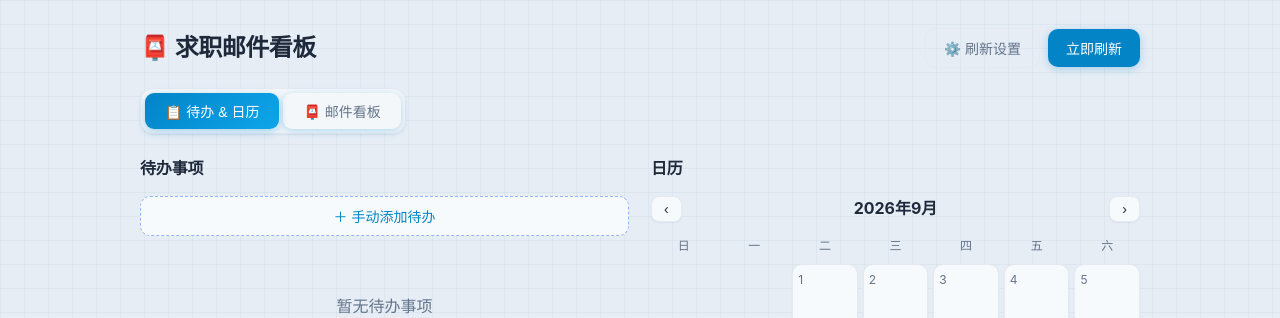
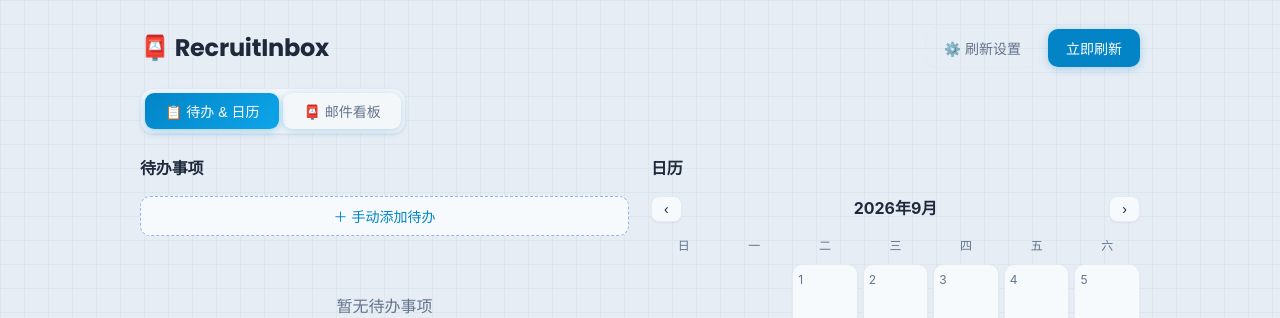
Before and after one commit to chellezheng-1199/RecruitInbox, a Flask app: page / in a window 1280 px wide. Shown: the top 318 px of the page. Run offline with Flask 3, Linux system fonts and the light colour scheme.

Commit message:
重命名为 RecruitInbox，标题采用 Poppins 字体
Co-Authored-By: Claude <noreply@anthropic.com>

```diff
--- a/templates/index.html
+++ b/templates/index.html
@@ -3,7 +3,10 @@
 <head>
 <meta charset="utf-8">
 <meta name="viewport" content="width=device-width, initial-scale=1">
-<title>求职邮件看板</title>
+<title>RecruitInbox</title>
+<link rel="preconnect" href="https://fonts.googleapis.com">
+<link rel="preconnect" href="https://fonts.gstatic.com" crossorigin>
+<link href="https://fonts.googleapis.com/css2?family=Poppins:wght@500;600;700;800&display=swap" rel="stylesheet">
 <style>
   :root {
     --bg: #e6edf5; --card: #f7fafc; --text: #1e293b; --muted: #64748b;
@@ -24,6 +27,7 @@
   .wrap { max-width:1040px; margin:0 auto; padding:28px 20px 72px; }
   header { display:flex; align-items:center; justify-content:space-between; gap:14px; flex-wrap:wrap; margin-bottom:20px; }
   h1 { font-size:24px; margin:0; letter-spacing:-.02em; }
+  .brand { font-family:'Poppins',-apple-system,"PingFang SC","Microsoft YaHei",sans-serif; font-weight:700; letter-spacing:-.01em; }
   .meta { color:var(--muted); font-size:13px; }
   .actions { display:flex; gap:8px; align-items:center; }
   button { background:var(--blue); border:none; color:#fff; padding:9px 18px; border-radius:10px; cursor:pointer; font-size:14px; font-weight:500; box-shadow:0 2px 8px rgba(2,132,199,.28); transition:transform .12s ease, box-shadow .12s ease, filter .12s ease; }
@@ -121,7 +125,7 @@
 <div class="wrap">
   <header>
     <div>
-      <h1>📮 求职邮件看板</h1>
+      <h1>📮 <span class="brand">RecruitInbox</span></h1>
       <div class="meta" id="meta"></div>
     </div>
     <div class="actions"><button id="settings-btn" class="ghost">⚙️ 刷新设置</button><button id="refresh">立即刷新</button></div>
```
